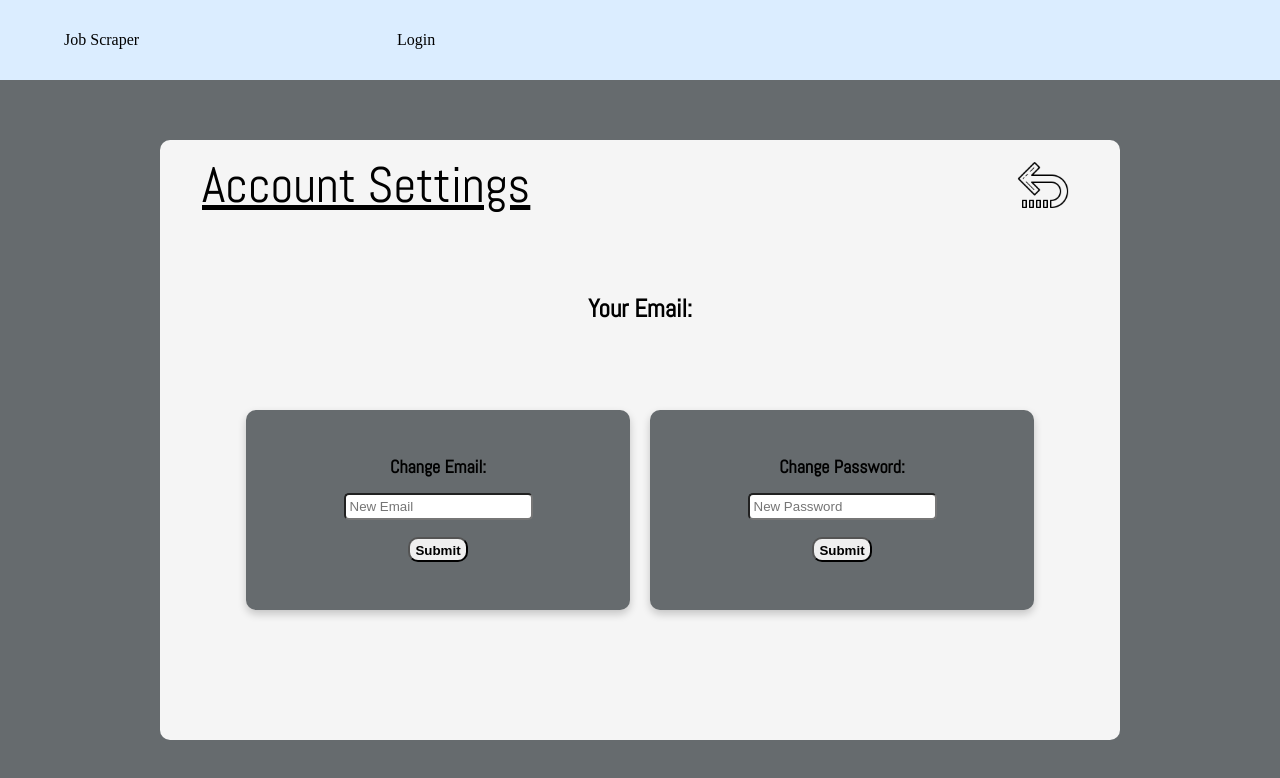
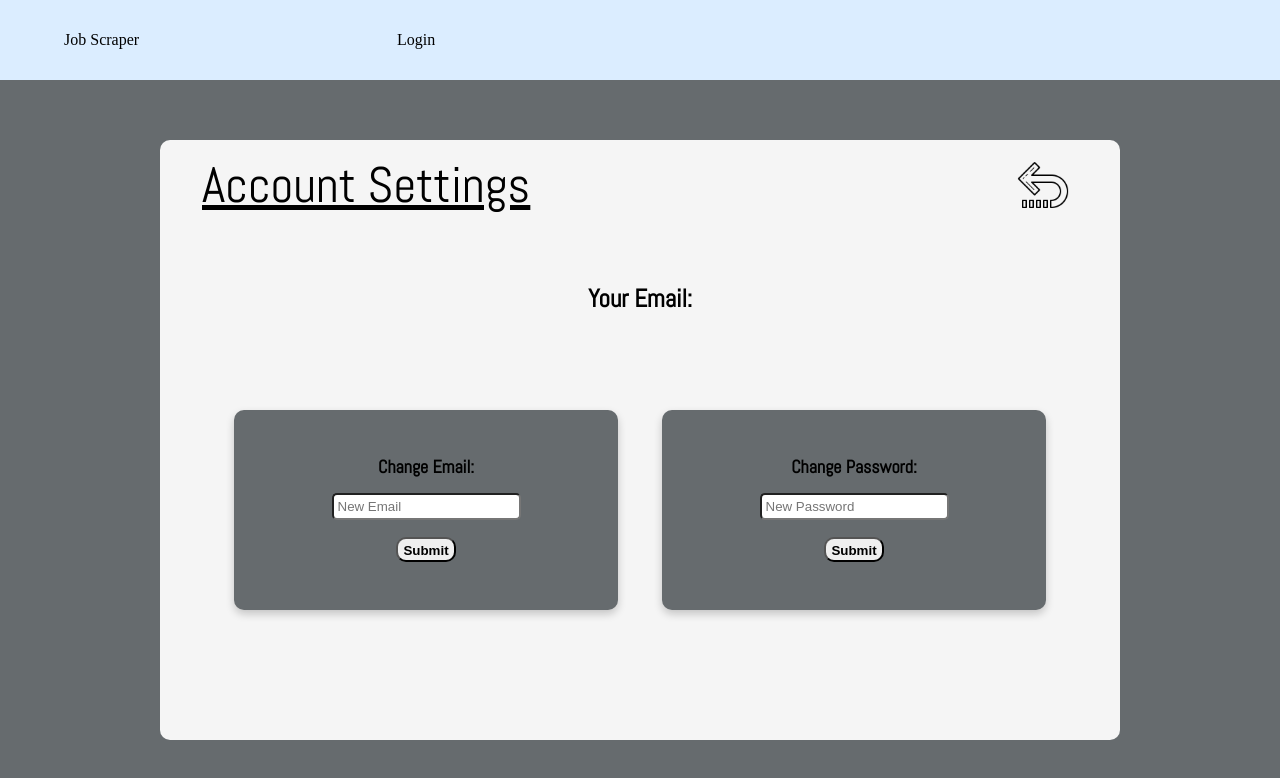
Before and after one commit to nwangemann/job-scraper-app, a React (Create React App) app: page /account in a window 1280 px wide. Shown: the top 778 px of the page. Built offline with nearby package versions, Linux system fonts and the light colour scheme; what redux-promise-middleware would draw is missing.

Commit message:
styling changes to account page

```diff
--- a/src/Components/AccountPage/AccountPage.css
+++ b/src/Components/AccountPage/AccountPage.css
@@ -46,7 +46,6 @@
 .formDiv{
   width: 100%;
   height: 80%;
-  /* background-color: violet; */
   display: flex;
   align-items: center;
   justify-content: center;
@@ -59,13 +58,13 @@
   display: flex;
   align-items: center;
   justify-content: center;
-  margin: 10px;
+  margin: 10px 22px;
   flex-direction: column;
   position: sticky;
   background-color: #666B6E;
   border-radius: 10px;
   position: relative;
-  bottom: 15%;
+  bottom: 20%;
   box-shadow: 0 4px 8px 0 rgba(0,0,0,0.2);
   transition: 0.3s;
 }
@@ -85,12 +84,12 @@ input{
   display: flex;
   align-items: center;
   justify-content: center;
-  margin: 10px;
+  margin: 10px 22px;
   flex-direction: column;
   background-color: #666B6E;
   border-radius: 10px;
   position: relative;
-  bottom: 15%;
+  bottom: 20%;
   box-shadow: 0 4px 8px 0 rgba(0,0,0,0.2);
   transition: 0.3s;
 }
@@ -122,7 +121,7 @@ input{
   font-weight: 800;
   font-family: 'Abel', sans-serif;
   position: relative;
-  top: 40px;
+  top: 30px;
 }
 
 
```
